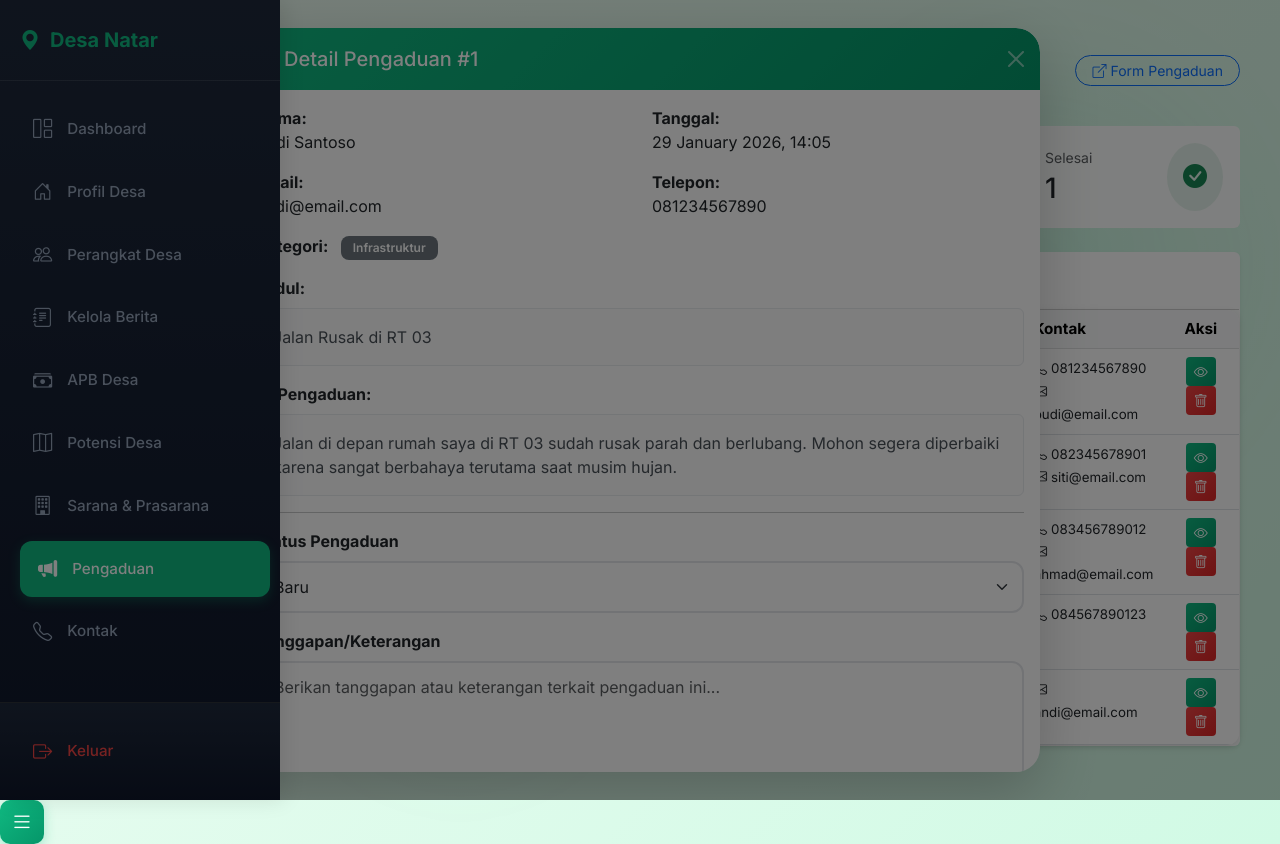
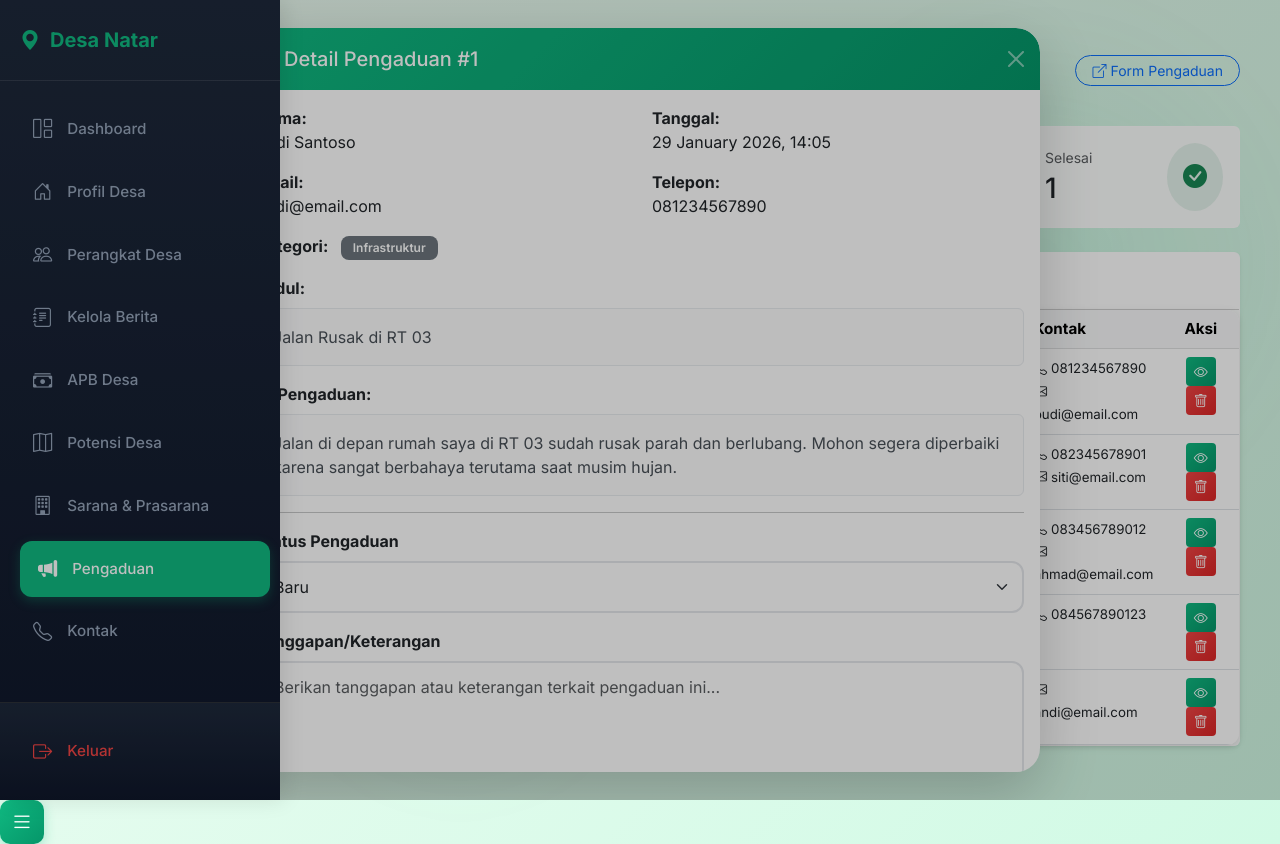
Before and after one commit to nabilaputri04/webnatar, a PHP site: page /admin/manage-pengaduan.php in a window 1280 px wide, after a click that opens the changed part. Run offline with PHP 8.4, Linux system fonts and the light colour scheme; a user stored in the database is signed in; data comes from the database, SQL or seed files in the repository.

Commit message:
perubahan fix bug

```diff
--- a/admin/manage-berita.php
+++ b/admin/manage-berita.php
@@ -133,7 +133,7 @@ $categories = mysqli_query($conn, "SELECT * FROM kategori_berita ORDER BY nama_k
     <?php endif; ?>
 
     <div class="card border-0 shadow-sm">
-        <div class="table-responsive">
+        <div class="table-responsive" style="max-height: 70vh; overflow-y: auto;">
             <table class="table table-hover mb-0">
                 <thead class="table-light">
                     <tr>
--- a/admin/manage-pengaduan.php
+++ b/admin/manage-pengaduan.php
@@ -136,6 +136,7 @@ if (!$result) {
         .modal-backdrop {
             z-index: 10000 !important;
             pointer-events: none !important;
+            background-color: rgba(0, 0, 0, 0.5);
         }
         .modal-dialog {
             z-index: 10002 !important;
@@ -145,9 +146,21 @@ if (!$result) {
         .modal-content {
             z-index: 10003 !important;
             pointer-events: auto !important;
+            background: white;
         }
         .modal-body,
-        .modal-body * {
+        .modal-body *,
+        .modal-footer,
+        .modal-footer *,
+        .modal-header,
+        .modal-header * {
+            pointer-events: auto !important;
+        }
+        .form-control,
+        .form-select,
+        textarea,
+        button,
+        .btn {
             pointer-events: auto !important;
         }
     </style>
--- a/admin/manage-potensi.php
+++ b/admin/manage-potensi.php
@@ -277,6 +277,7 @@ $categories = mysqli_query($conn, "SELECT * FROM kategori_potensi ORDER BY nama_
         document.getElementById('modalTitle').innerText = "Tambah Potensi Desa";
         document.getElementById('btnSubmit').innerText = "Simpan Potensi Desa";
         document.getElementById('btnSubmit').name = "tambah_potensi";
+        document.getElementById('id_potensi').value = '';
         document.getElementById('formPotensi').reset();
         editorInstance.setData("");
         document.getElementById('foto_current').innerHTML = "";
```
